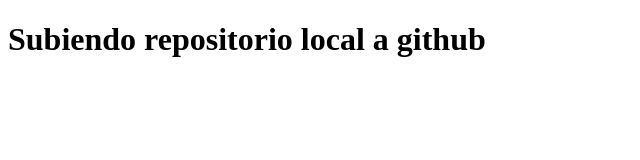
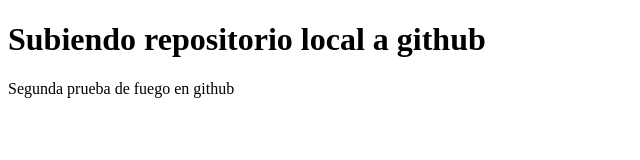
Before and after one commit to BrayanArturo11/ing-github, a plain HTML site: page index.html in a window 1280 px wide. Shown: the whole page, without its empty margins (0-640 px from the left). Drawn offline with Linux system fonts and the light colour scheme.

Commit message:
agregue parrafo

```diff
--- a/index.html
+++ b/index.html
@@ -8,5 +8,6 @@
 </head>
 <body>
     <h1>Subiendo repositorio local a github</h1>
+    <p>Segunda prueba de fuego en github</p>
 </body>
 </html>
```
